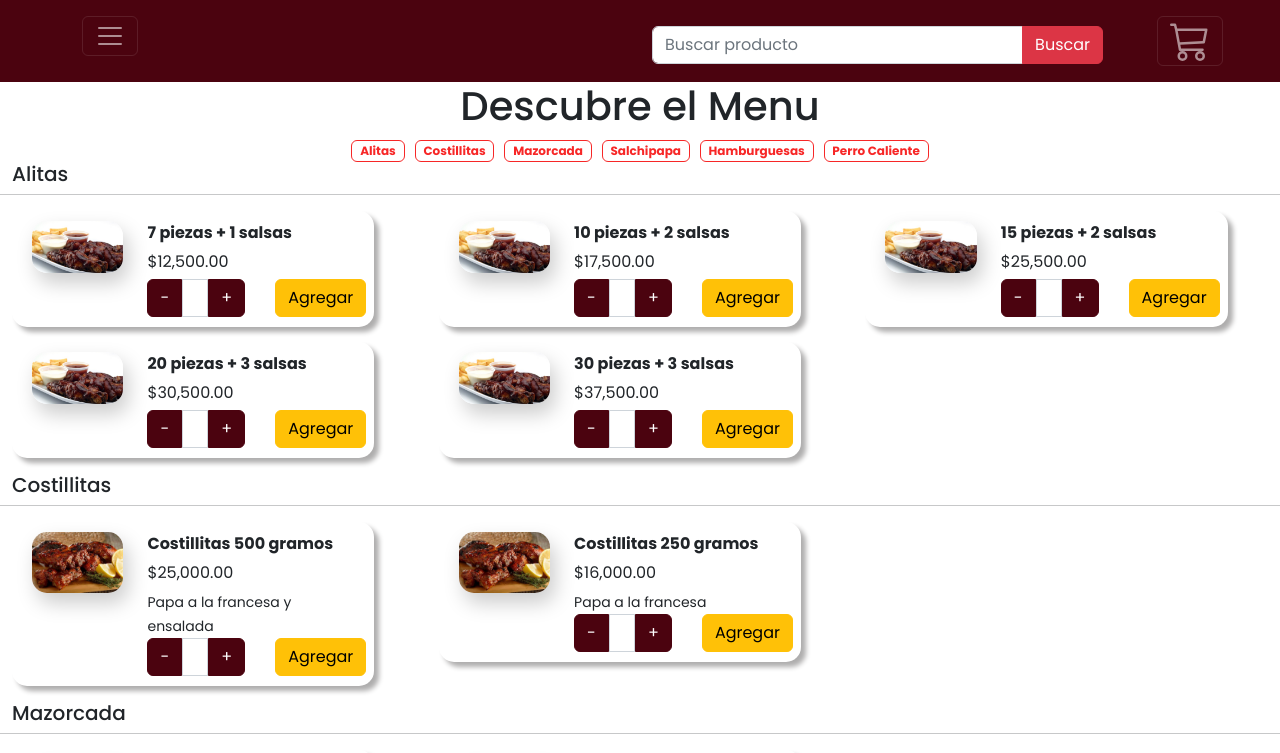
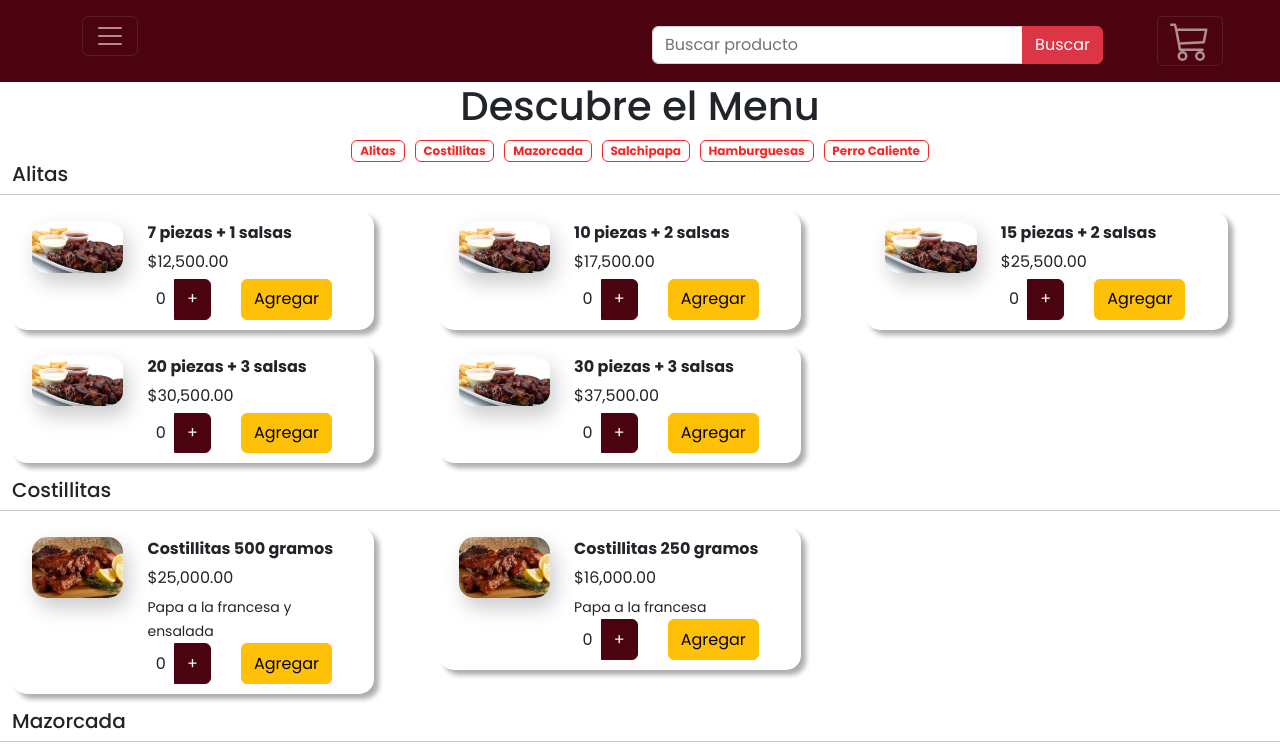
Before and after one commit to JhonSuarezS/proyecto-alitas-parrilla, a Vue app: page /#/carta in a window 1280 px wide. Shown: the top 753 px of the page. Built offline with nearby package versions, Linux system fonts and the light colour scheme.

Commit message:
avance boton de suma

```diff
--- a/src/views/CartaView.vue
+++ b/src/views/CartaView.vue
@@ -26,9 +26,12 @@
 										<p class="price-product">{{ formatNumber((parseFloat(details.value).toFixed(2))) }}</p>
 										<small>{{ details.desc }}</small>
 										<div class="add-cart-item">
-											<button class="btn btn-alitas left">-</button>
-											<input type="text" readonly value="1" class="form-control">
-											<button class="btn btn-alitas right">+</button>
+											<button v-if="counter > '0'" class="btn btn-alitas left" @click="counter--">-</button>
+
+											<span style="margin: 10%; ">{{counter}}</span>
+
+											<button class="btn btn-alitas right" @click="counter++"> +</button>
+
 											<button type="button" class="btn btn-warning" title="Agregue producto al carrito">Agregar</button>
 										</div>
 									</div>
@@ -44,7 +47,7 @@
 
 <script lang="ts">
 import '../assets/estilos/Carta.css'
-import inventory from '../database/menu.json'
+import inventory from './../database/menu.json'
 import NavBarVue from '@/components/NavBar.vue'
 export default {
 	name: "Menu",
@@ -55,7 +58,8 @@ export default {
 		return {
 			categories:[],
 			products:[],
-			assets:'../assets/img/'
+			assets:'../assets/img/',
+			counter: 0
 		}
 	},
 	methods:{
--- a/src/views/HomeView.vue
+++ b/src/views/HomeView.vue
@@ -35,7 +35,6 @@
 				<span class="badge badge-warning">{{ selectedItem.category }}</span>
 				<p>{{ selectedItem.description }}</p>
 			</div>
-			<b-button class="mt-3" block @click="modalShow = false">Cancelar</b-button>
 		</b-modal>
   </div>
 </template>
@@ -65,7 +64,8 @@ export default Vue.extend({
 				category:'',
 				description:'',
 				price:'',
-				image:''
+				image:'',
+				id:''
 			}
 		}
 	},
@@ -83,7 +83,7 @@ export default Vue.extend({
 			console.log(item)
 			this.selectedItem = item
 			this.modalShow = true
-		}
+		},
 	},
 	mounted(){
 		this.getProduct()
```
